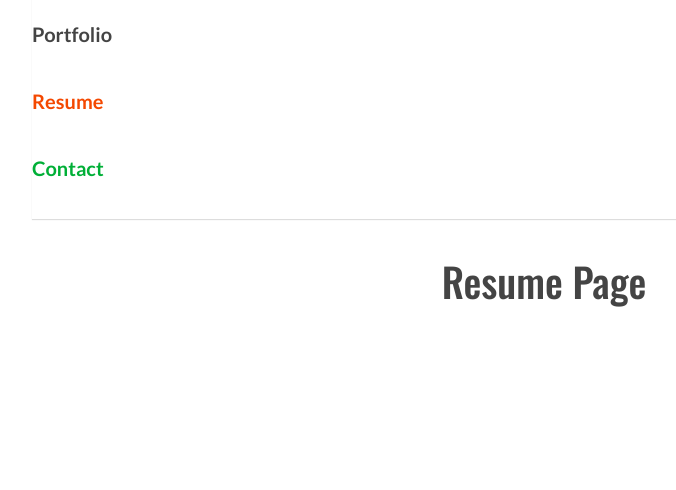
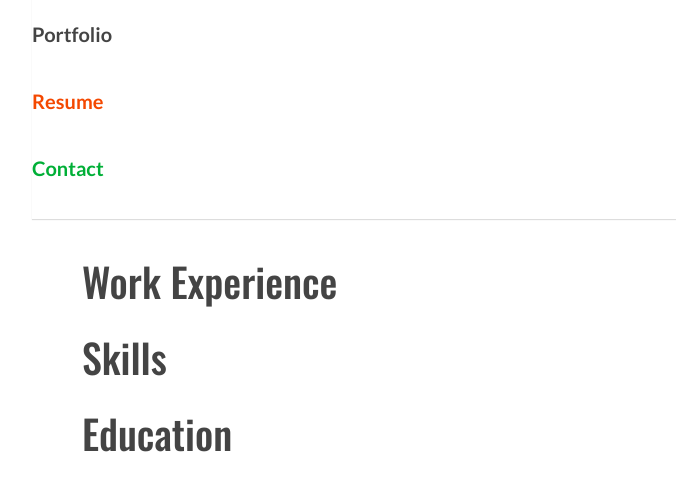
Before and after one commit to Maxbrain0/portfolio-gatsby, a Gatsby site: page /resume in a window 1280 px wide. Shown: the part 58-548 px from the top of the page, without its empty margins (96-772 px from the left). Built offline with nearby package versions, Linux system fonts and the light colour scheme; Gatsby itself is replaced by a stand-in of ours; some packages are replaced by stand-ins of ours.

Commit message:
Start adding to resume section

```diff
--- a/src/data/experience.json
+++ b/src/data/experience.json
@@ -2,16 +2,19 @@
   {
     "title": "Solutions Consultant Specialist / Senior Applications Engineer",
     "company": "Dassault Systems (formerly CST of America)",
+    "dates": "April 2014 - July 2018",
     "description": "Get bugged a lot by Apple and Amazon about technical issues."
   },
   {
     "title": "Microwave and Sensors Engineer",
     "company": "Sandia National Labs",
+    "dates": "March 2010 - April 2014",
     "description": "Building rad stuff."
   },
   {
     "title": "Master's Engineer",
     "company": "Norhtrop Grumman",
+    "dates": "June 2009 - December 2009",
     "description": "Antenna Measurements."
   }
 ]
--- a/src/pages/resume.js
+++ b/src/pages/resume.js
@@ -1,10 +1,15 @@
 import React from "react"
 import Layout from "../components/layout"
+import styles from "./resume.module.scss"
 
 export default () => (
   <Layout>
-    <div>
-      <h1>Resume Page</h1>
+    <div className={styles.resume}>
+      <h1>Work Experience</h1>
+
+      <h1>Skills</h1>
+
+      <h1>Education</h1>
     </div>
   </Layout>
 )
--- /dev/null
+++ b/src/pages/resume.module.scss
@@ -0,0 +1,5 @@
+.resume {
+  h1 {
+    text-align: left;
+  }
+}
```
